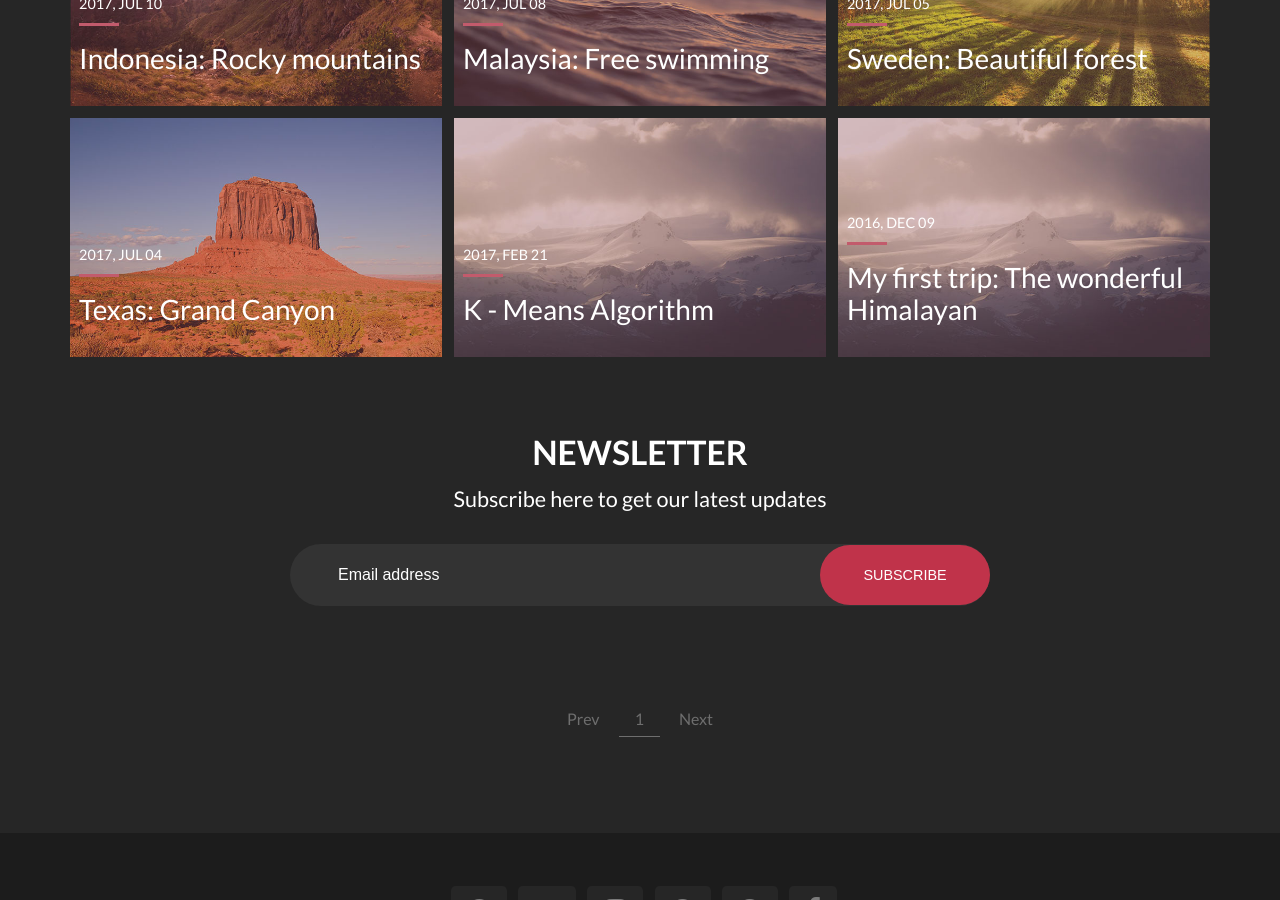
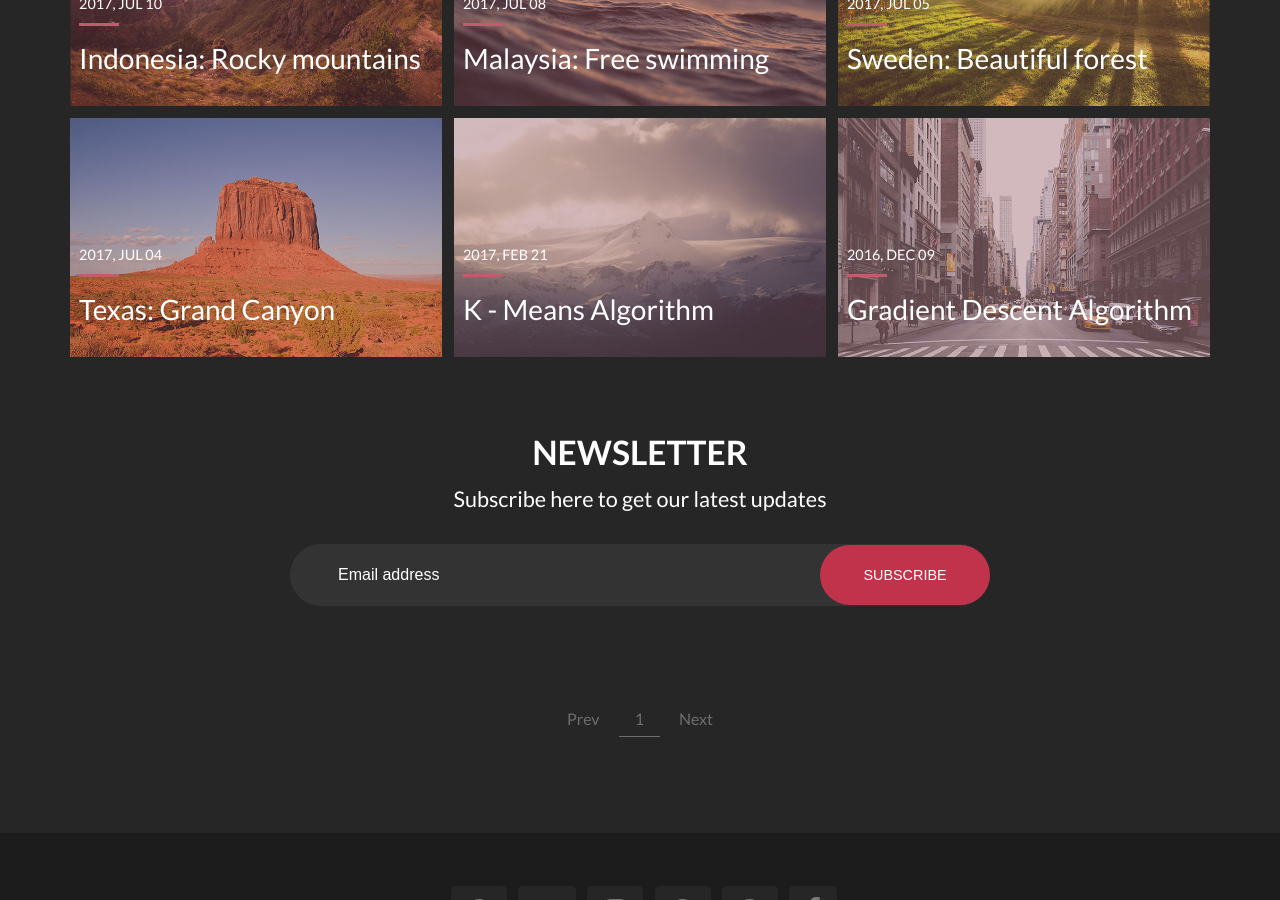
Before and after one commit to ganeshmandarapu/Projects, a Jekyll site: the page built from index.html, in a window 1280 px wide and 900 px high, scrolled down 768 px. Built offline with Jekyll 4.4.1, drawn with Linux system fonts in a browser that asks for light colours; the list of posts is cut into pages by our own code.

Commit message:
Second Post changes

```diff
--- a/_posts/2016-12-09-the-wonderful-himalayan.markdown
+++ b/_posts/2016-12-09-Gradient Descent.markdown
@@ -1,10 +1,10 @@
 ---
 layout: post
-title: "My first trip: The wonderful Himalayan"
-img: himalayan.jpg # Add image post (optional)
+title: "Gradient Descent Algorithm"
+img: new-york.jpg # Add image post (optional)
 date: 2016-12-09 12:55:00 +0300
 description: You’ll find this post in your `_posts` directory. Go ahead and edit it and re-build the site to see your changes. # Add post description (optional)
-tag: [Travel, Blogging, Mountains]
+
 ---
 
 In my previous blog, I have presented syntactical differences and similar functions between R & Python. Now, I want to take it to next level and write some machine learning algorithms using both R and Python. Here, one may use direct functions from the packages available. However, here I am presenting the way to write your own functions for algorithms.  In this series, I am starting with Gradient decent algorithm.  I will briefly explain what is gradient decent, then, simulate data for simple linear regression. We apply gradient decent algorithm for a linear regression to identify parameters. I will show how you can write your own functions for simple linear regression using gradient decent in both R and Python. I will show the results of both R and Python codes.
```
